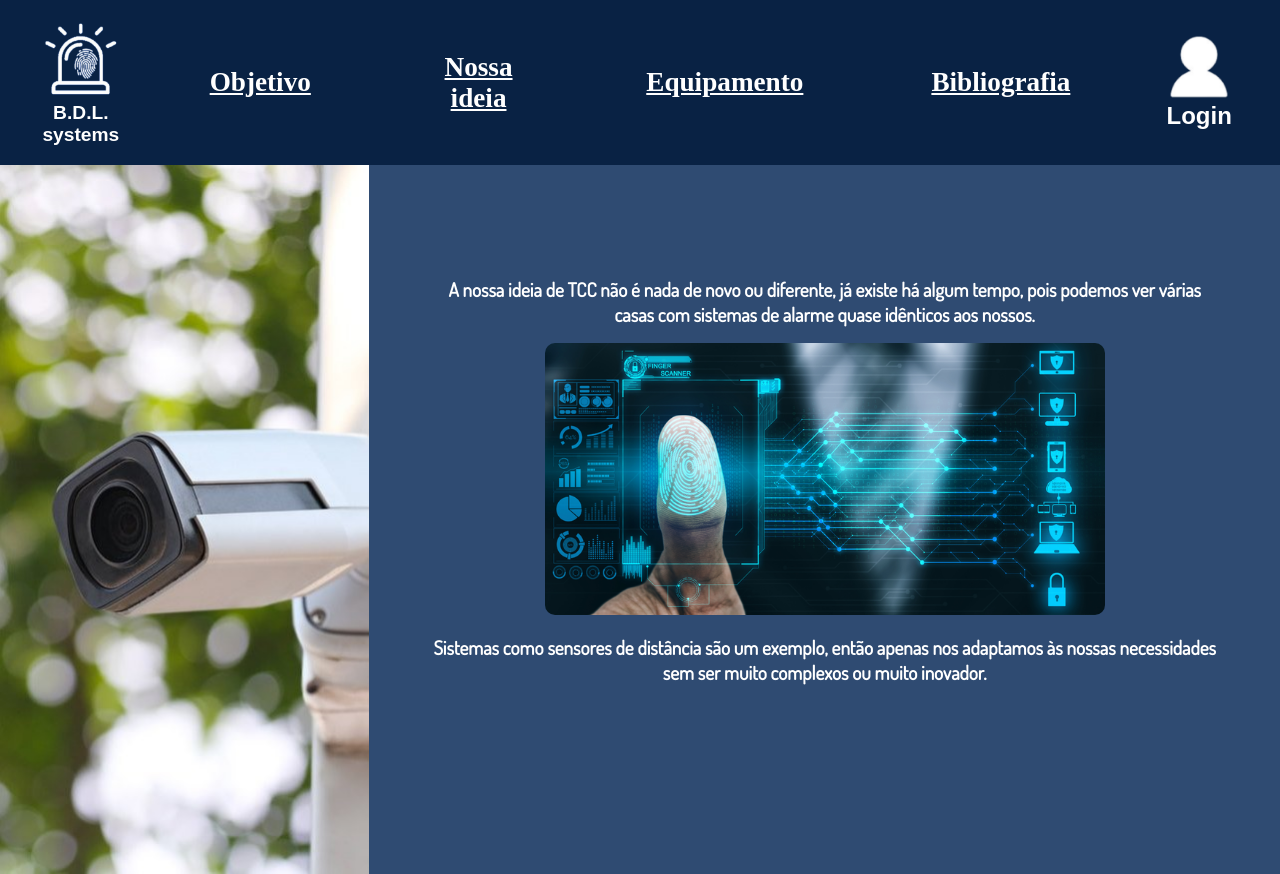
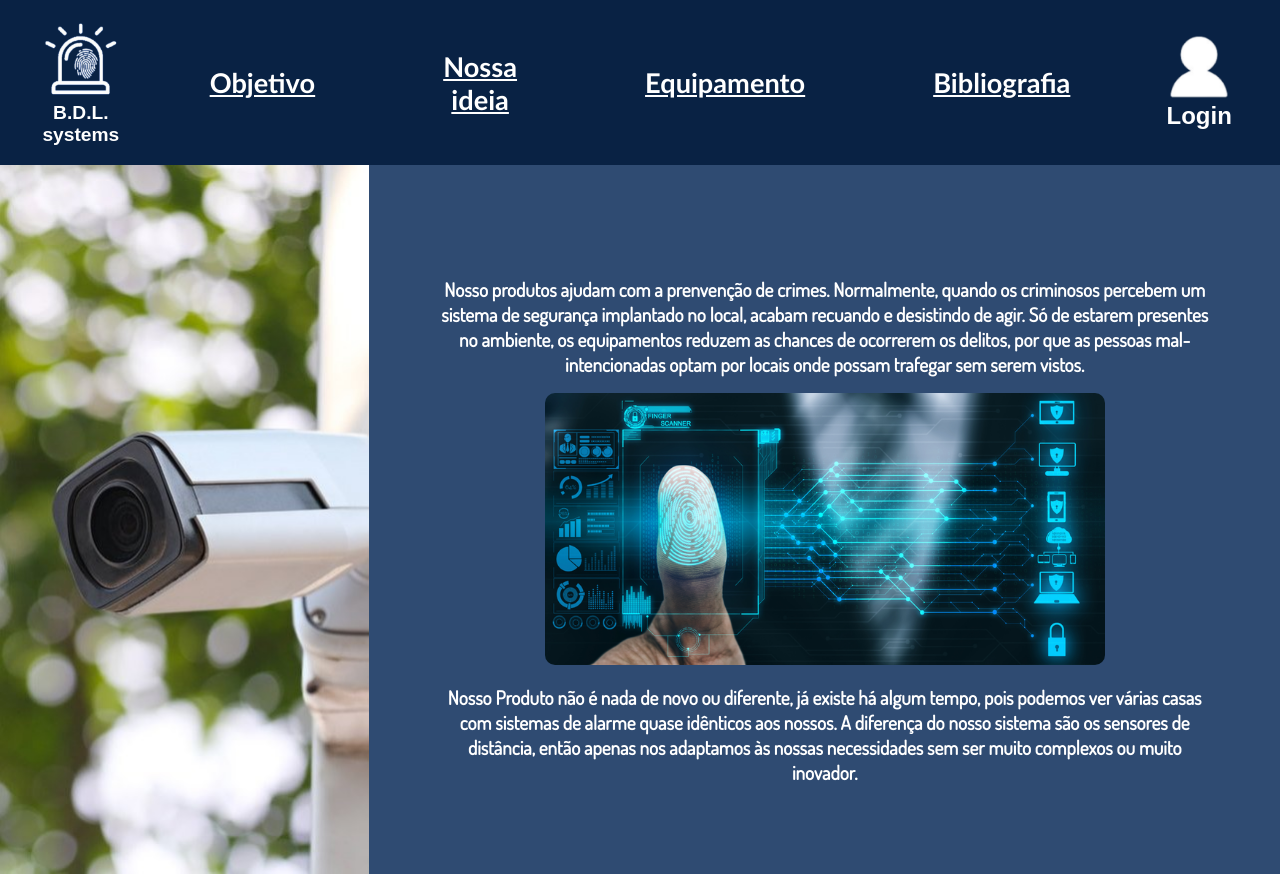
Before and after one commit to B14nc4l1m412B/Tcc, a React (Vite) app: page /ideia in a window 1280 px wide. Built offline with nearby package versions, Linux system fonts and the light colour scheme.

Commit message:
ajustes 2.0

```diff
--- a/src/paginas/Ideia.jsx
+++ b/src/paginas/Ideia.jsx
@@ -35,9 +35,9 @@ function Ideia() {
         <main className={styles.main}>
         <img  className={styles.camera} src={cameras} alt="duas cameras" />
           <div className={styles.conteudo}>
-            <p>A nossa ideia de TCC não é nada de novo ou diferente, já existe há algum tempo, pois podemos ver várias casas com sistemas de alarme quase idênticos aos nossos.</p>
+            <p>Nosso produtos ajudam com a prenvenção de crimes. Normalmente, quando os criminosos percebem um sistema de segurança implantado no local, acabam recuando e desistindo de agir. Só de estarem presentes no ambiente, os equipamentos reduzem as chances de ocorrerem os delitos, por que as pessoas mal-intencionadas optam por locais onde possam trafegar sem serem vistos.</p>
             <img className={styles.digital} src={digital} alt="dedo com digital na frente" />
-            <p>Sistemas como sensores de distância são um exemplo, então apenas nos adaptamos às nossas necessidades sem ser muito complexos ou muito inovador.</p>
+            <p>Nosso Produto não é nada de novo ou diferente, já existe há algum tempo, pois podemos ver várias casas com sistemas de alarme quase idênticos aos nossos. A diferença do nosso sistema são os sensores de distância, então apenas nos adaptamos às nossas necessidades sem ser muito complexos ou muito inovador.</p>
           </div>
         </main>
       </>
--- a/src/paginas/Objetivo.jsx
+++ b/src/paginas/Objetivo.jsx
@@ -37,9 +37,9 @@ function Objetivo() {
           </div>
           <div className={styles.conteudo}>
             <h1>Objetivo:</h1>
-            <p> O objetivo do nosso trabalho é fazer um sistema de segurança (alarme) que só acione se o tempo pré-definido do alarme tiver passado. Ele envia uma mensagem pelo aplicativo para o proprietário informando que algo suspeito aconteceu perto de sua porta. Trazendo assim mais conforto e segurança para as pessoas que utilizam nossos equipamentos da forma mais rápida, fácil e prática. </p>
+            <p> Nosso trabalho é fazer um sistema de segurança (alarme) que só acione se o tempo pré-definido do alarme tiver passado. Ele vai soar um alarme alto para o proprietário e pessoas ao redor serem informando que algo suspeito aconteceu perto de sua porta. Trazendo assim mais conforto e segurança para as pessoas que utilizam nossos equipamentos da forma mais rápida, fácil e prática. </p>
             <h1>Público-alvo:</h1>
-            <p> O público-alvo com quem trabalhamos São pessoas que já vivem sozinhas, pelo que já são o nosso público-alvo, para jovens ou adultos que pretendem maior segurança em suas casas.</p>
+            <p> Trabalhamos com familias pequenas e grandes, nossos sistemas ajudam a identificar os membros que tem a permição de entrar em sua propriedade. Para jovens ou adultos que pretendem maior segurança em suas casas.</p>
           </div>
         </main>
       </>
--- a/src/paginas/Ola.jsx
+++ b/src/paginas/Ola.jsx
@@ -37,7 +37,7 @@ function Ola() {
           <img className={styles.imagemdefundo} src={imagemdefundo} alt="" />
           <div className={styles.conteudo}>
             <h1>Olá</h1>
-            <p>Bem-vindo ao site Virtual Security, onde você encontra uma grande variedade de sirenes, equipamentos de segurança residencial, tudo na melhor qualidade para sua segurança e proteção residencial, confira nossos equipamentos de última geração o Begin DoorLock systems.</p>
+            <p>Bem-vindo ao site Begin DoorLock systems, onde você encontra uma grande variedade de sirenes, equipamentos de segurança residencial, tudo na melhor qualidade para sua segurança e proteção residencial, confira nossos equipamentos de última geração.</p>
           </div>
         </main>
       </>
--- a/src/paginas/css/Bibliografia.module.css
+++ b/src/paginas/css/Bibliografia.module.css
@@ -67,6 +67,7 @@ button {
     font-weight: bold;
     text-align: center;
     padding-inline: 4rem;
+    font-family: 'Gill Sans', 'Gill Sans MT', Calibri, 'Trebuchet MS', sans-serif;
 }
 
 
--- a/src/paginas/css/Cadastro.module.css
+++ b/src/paginas/css/Cadastro.module.css
@@ -69,6 +69,7 @@ p {
     color: black;
     text-decoration: none;
     font-size: 1.2rem;
+    font-family: 'Gill Sans', 'Gill Sans MT', Calibri, 'Trebuchet MS', sans-serif;
 }
 
 .cetralizabotao {
--- a/src/paginas/css/Equipamento.module.css
+++ b/src/paginas/css/Equipamento.module.css
@@ -68,6 +68,7 @@ button {
     font-weight: bold;
     text-align: center;
     padding-inline: 4rem;
+    font-family: 'Gill Sans', 'Gill Sans MT', Calibri, 'Trebuchet MS', sans-serif;
 }
 
 .main {
--- a/src/paginas/css/Ideia.module.css
+++ b/src/paginas/css/Ideia.module.css
@@ -68,6 +68,7 @@ button {
     font-weight: bold;
     text-align: center;
     padding-inline: 4rem;
+    font-family: 'Gill Sans', 'Gill Sans MT', Calibri, 'Trebuchet MS', sans-serif;
 }
 
 .main {
--- a/src/paginas/css/Login.module.css
+++ b/src/paginas/css/Login.module.css
@@ -69,6 +69,7 @@ p {
     color: black;
     text-decoration: none;
     font-size: 1.2rem;
+    font-family: 'Gill Sans', 'Gill Sans MT', Calibri, 'Trebuchet MS', sans-serif;
 }
 
 .cetralizabotao {
--- a/src/paginas/css/Objetivo.module.css
+++ b/src/paginas/css/Objetivo.module.css
@@ -68,6 +68,7 @@ button {
     font-weight: bold;
     text-align: center;
     padding-inline: 4rem;
+    font-family: 'Gill Sans', 'Gill Sans MT', Calibri, 'Trebuchet MS', sans-serif;
 }
 
 .main {
--- a/src/paginas/css/Ola.module.css
+++ b/src/paginas/css/Ola.module.css
@@ -68,6 +68,7 @@ button {
     font-weight: bold;
     text-align: center;
     padding-inline: 4rem;
+    font-family: 'Gill Sans', 'Gill Sans MT', Calibri, 'Trebuchet MS', sans-serif;
 }
 
 .main {
```
